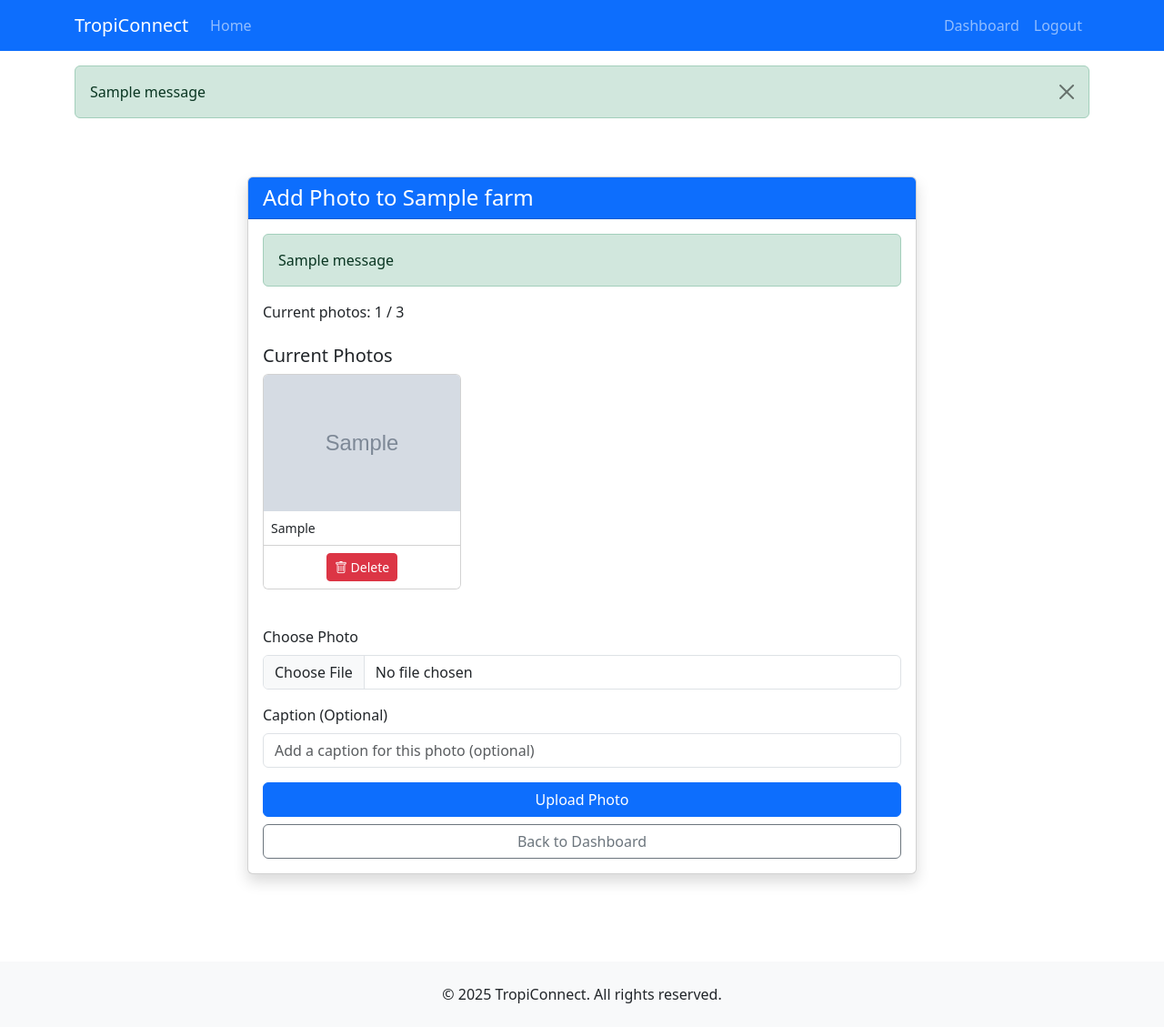
After one commit to egoist945402376/CDIDEMO, a Django app: page /farmer/dashboard/farm/1/add-photo/ in a window 1280 px wide. The commit adds this page. Shown: the whole page at 91% size. Run offline with Django 5.2, Linux system fonts and the light colour scheme; a user stored in the database is signed in; tables that the repository leaves empty hold one stand-in row (values such as "Sample post"); grey boxes marked "Sample" are stand-in pictures; one stand-in notice (Sample message) is shown.

Commit message:
Farmer can add farms photos and farms.

```diff
--- a/tropiconnect/supplychain/forms.py
+++ b/tropiconnect/supplychain/forms.py
@@ -3,6 +3,8 @@ from django.contrib.auth.forms import UserCreationForm
 from django.contrib.auth.models import User
 from .models import FarmerProfile
 from .models import BuyerProfile
+from .models import FarmPhoto
+from .models import Farm
 
 class FarmerRegistrationForm(UserCreationForm):
     email = forms.EmailField(required=True)
@@ -120,6 +122,32 @@ class FarmerProfileEditForm(forms.ModelForm):
             profile.save()
         return profile
 
+class FarmPhotoForm(forms.ModelForm):
+    class Meta:
+        model = FarmPhoto
+        fields = ['photo', 'caption']
+        widgets = {
+            'photo': forms.FileInput(attrs={
+                'class': 'form-control',
+                'accept': 'image/*'
+            }),
+            'caption': forms.TextInput(attrs={
+                'class': 'form-control',
+                'placeholder': 'Add a caption for this photo (optional)'
+            })
+        }
+
+
+class FarmForm(forms.ModelForm):
+    class Meta:
+        model = Farm
+        fields = ['farm_name', 'location', 'description', 'established_year']
+        widgets = {
+            'farm_name': forms.TextInput(attrs={'class': 'form-control'}),
+            'location': forms.TextInput(attrs={'class': 'form-control'}),
+            'description': forms.Textarea(attrs={'class': 'form-control', 'rows': 4}),
+            'established_year': forms.NumberInput(attrs={'class': 'form-control'})
+        }
 
 
 
--- /dev/null
+++ b/tropiconnect/supplychain/templates/supplychain/add_farm_photo.html
@@ -0,0 +1,100 @@
+{% extends "supplychain/base.html" %}
+{% load static %}
+
+{% block content %}
+<div class="container py-5">
+    <div class="row justify-content-center">
+        <div class="col-md-8">
+            <div class="card shadow">
+                <div class="card-header bg-primary text-white">
+                    <h4 class="mb-0">Add Photo to {{ farm.farm_name }}</h4>
+                </div>
+                <div class="card-body">
+                    {% if messages %}
+                        {% for message in messages %}
+                            <div class="alert alert-{{ message.tags }}">
+                                {{ message }}
+                            </div>
+                        {% endfor %}
+                    {% endif %}
+
+                    <!-- 显示当前照片计数 -->
+                    <div class="mb-4">
+                        <p>Current photos: {{ photo_count }} / 3</p>
+                        {% if photo_count >= 3 %}
+                            <div class="alert alert-warning">
+                                <p class="mb-0">You have reached the maximum number of photos (3) for this farm. Please delete some photos before adding more.</p>
+                            </div>
+                        {% endif %}
+                    </div>
+
+                    <!-- 当前照片 -->
+                    {% if photos %}
+                        <div class="mb-4">
+                            <h5>Current Photos</h5>
+                            <div class="row">
+                                {% for photo in photos %}
+                                    <div class="col-md-4 mb-3">
+                                        <div class="card">
+                                            <img src="{{ photo.photo.url }}" class="card-img-top" alt="{{ photo.caption }}" style="height: 150px; object-fit: cover;">
+                                            {% if photo.caption %}
+                                                <div class="card-body p-2">
+                                                    <p class="card-text small">{{ photo.caption }}</p>
+                                                </div>
+                                            {% endif %}
+                                            <div class="card-footer p-2 text-center bg-white">
+                                                <form method="post" action="{% url 'delete_farm_photo' photo.id %}" class="d-inline">
+                                                    {% csrf_token %}
+                                                    <button type="submit" class="btn btn-sm btn-danger" onclick="return confirm('Are you sure you want to delete this photo?')">
+                                                        <i class="bi bi-trash"></i> Delete
+                                                    </button>
+                                                </form>
+                                            </div>
+                                        </div>
+                                    </div>
+                                {% endfor %}
+                            </div>
+                        </div>
+                    {% endif %}
+
+                    <!-- 上传表单 -->
+                    {% if photo_count < 3 %}
+                        <form method="post" enctype="multipart/form-data">
+                            {% csrf_token %}
+
+                            <div class="mb-3">
+                                <label for="{{ form.photo.id_for_label }}" class="form-label">Choose Photo</label>
+                                {{ form.photo }}
+                                {% if form.photo.errors %}
+                                    <div class="text-danger mt-1">
+                                        {{ form.photo.errors }}
+                                    </div>
+                                {% endif %}
+                            </div>
+
+                            <div class="mb-3">
+                                <label for="{{ form.caption.id_for_label }}" class="form-label">Caption (Optional)</label>
+                                {{ form.caption }}
+                                {% if form.caption.errors %}
+                                    <div class="text-danger mt-1">
+                                        {{ form.caption.errors }}
+                                    </div>
+                                {% endif %}
+                            </div>
+
+                            <div class="d-grid gap-2">
+                                <button type="submit" class="btn btn-primary">Upload Photo</button>
+                                <a href="{% url 'farmer_dashboard' %}" class="btn btn-outline-secondary">Back to Dashboard</a>
+                            </div>
+                        </form>
+                    {% else %}
+                        <div class="d-grid">
+                            <a href="{% url 'farmer_dashboard' %}" class="btn btn-outline-secondary">Back to Dashboard</a>
+                        </div>
+                    {% endif %}
+                </div>
+            </div>
+        </div>
+    </div>
+</div>
+{% endblock %}
--- a/tropiconnect/supplychain/templates/supplychain/farmer_dashboard.html
+++ b/tropiconnect/supplychain/templates/supplychain/farmer_dashboard.html
@@ -87,7 +87,7 @@
                 <div class="card-header bg-white">
                     <div class="d-flex justify-content-between align-items-center">
                         <h5 class="mb-0"><i class="bi bi-house me-2"></i>My Farms</h5>
-                        <a href="#" class="btn btn-sm btn-outline-primary"><i class="bi bi-plus-lg"></i> Add Farm</a>
+                        <a href="{% url 'add_farm' %}" class="btn btn-sm btn-outline-primary"><i class="bi bi-plus-lg"></i> Add Farm</a>
                     </div>
                 </div>
                 <div class="card-body">
@@ -139,7 +139,7 @@
                                         <div class="card-footer bg-white">
                                             <div class="d-flex justify-content-between">
                                                 <a href="#" class="btn btn-sm btn-outline-primary"><i class="bi bi-pencil-square"></i> Edit</a>
-                                                <a href="#" class="btn btn-sm btn-outline-success"><i class="bi bi-images"></i> Add Photos</a>
+                                                <a href="{% url 'add_farm_photo' farm_item.farm.id %}" class="btn btn-sm btn-outline-success"><i class="bi bi-images"></i> Add Photos</a>
                                             </div>
                                         </div>
                                     </div>
@@ -157,6 +157,7 @@
                 </div>
             </div>
         </div>
+
     </div>
 
     <!-- Products Section -->
--- a/tropiconnect/supplychain/urls.py
+++ b/tropiconnect/supplychain/urls.py
@@ -15,6 +15,9 @@ urlpatterns = [
     path('dashboard/update-company-logo/', views.update_company_logo, name='update_company_logo'),
     path('logout/', views.logout_view, name='logout'),
     path('farmer/dashboard/edit-profile/', views.edit_farmer_profile, name='edit_farmer_profile'),
+    path('farmer/dashboard/farm/<int:farm_id>/add-photo/', views.add_farm_photo, name='add_farm_photo'),
+    path('farmer/dashboard/photo/<int:photo_id>/delete/', views.delete_farm_photo, name='delete_farm_photo'),
+    path('farmer/dashboard/add-farm/', views.add_farm, name='add_farm'),
     #path('buyer/dashboard/', views.buyer_dashboard, name='buyer_dashboard'),
     #path('farmer/dashboard/', views.farmer_dashboard, name='farmer_dashboard'),
 ]
--- a/tropiconnect/supplychain/views.py
+++ b/tropiconnect/supplychain/views.py
@@ -8,7 +8,9 @@ from .models import FarmerProfile, Farm, FarmPhoto, FarmerProduct
 from .models import BuyerProfile, ProductNeed
 from django.contrib.auth.decorators import login_required
 from django.core.exceptions import PermissionDenied
-from .forms import ProfilePictureForm, CompanyLogoForm, FarmerProfileEditForm
+from .forms import ProfilePictureForm, CompanyLogoForm, FarmerProfileEditForm, FarmPhotoForm, FarmForm
+from .models import FarmerProfile, Farm, FarmPhoto, FarmerProduct
+from .models import BuyerProfile, ProductNeed
 from django.contrib.auth import logout
 from django.shortcuts import redirect
 
@@ -248,3 +250,81 @@ def edit_farmer_profile(request):
     }
 
     return render(request, 'supplychain/edit_farmer_profile.html', context)
+
+
+@login_required
+def add_farm_photo(request, farm_id):
+    """View for adding photos to a farm."""
+    try:
+        farmer = FarmerProfile.objects.get(user=request.user)
+        farm = Farm.objects.get(id=farm_id, farmer=farmer)
+    except (FarmerProfile.DoesNotExist, Farm.DoesNotExist):
+        raise PermissionDenied("You do not have access to this farm.")
+
+    photo_count = FarmPhoto.objects.filter(farm=farm).count()
+
+    if request.method == 'POST':
+        form = FarmPhotoForm(request.POST, request.FILES)
+        if form.is_valid():
+            if photo_count >= 3:
+                messages.error(request, "You can only have a maximum of 3 photos per farm. Please delete some photos first.")
+            else:
+                photo = form.save(commit=False)
+                photo.farm = farm
+                photo.save()
+                messages.success(request, "Photo added successfully!")
+            return redirect('farmer_dashboard')
+    else:
+        form = FarmPhotoForm()
+
+    context = {
+        'title': f'Add Photo to {farm.farm_name}',
+        'form': form,
+        'farm': farm,
+        'photo_count': photo_count,
+        'photos': FarmPhoto.objects.filter(farm=farm)
+    }
+
+    return render(request, 'supplychain/add_farm_photo.html', context)
+
+@login_required
+def delete_farm_photo(request, photo_id):
+    """View for deleting a farm photo."""
+    try:
+        farmer = FarmerProfile.objects.get(user=request.user)
+        photo = FarmPhoto.objects.get(id=photo_id, farm__farmer=farmer)
+    except (FarmerProfile.DoesNotExist, FarmPhoto.DoesNotExist):
+        raise PermissionDenied("You do not have access to this photo.")
+
+    if request.method == 'POST':
+        photo.delete()
+        messages.success(request, "Photo deleted successfully!")
+
+    return redirect('farmer_dashboard')
+
+
+@login_required
+def add_farm(request):
+    """View for adding a new farm."""
+    try:
+        farmer = FarmerProfile.objects.get(user=request.user)
+    except FarmerProfile.DoesNotExist:
+        raise PermissionDenied("You do not have access to this page.")
+
+    if request.method == 'POST':
+        form = FarmForm(request.POST)
+        if form.is_valid():
+            farm = form.save(commit=False)
+            farm.farmer = farmer
+            farm.save()
+            messages.success(request, "Farm added successfully!")
+            return redirect('farmer_dashboard')
+    else:
+        form = FarmForm()
+
+    context = {
+        'title': 'Add New Farm',
+        'form': form
+    }
+
+    return render(request, 'supplychain/add_farm.html', context)
```
Also changed, not shown: tropiconnect/supplychain/templates/supplychain/add_farm.html (added, +67 -0 lines).
